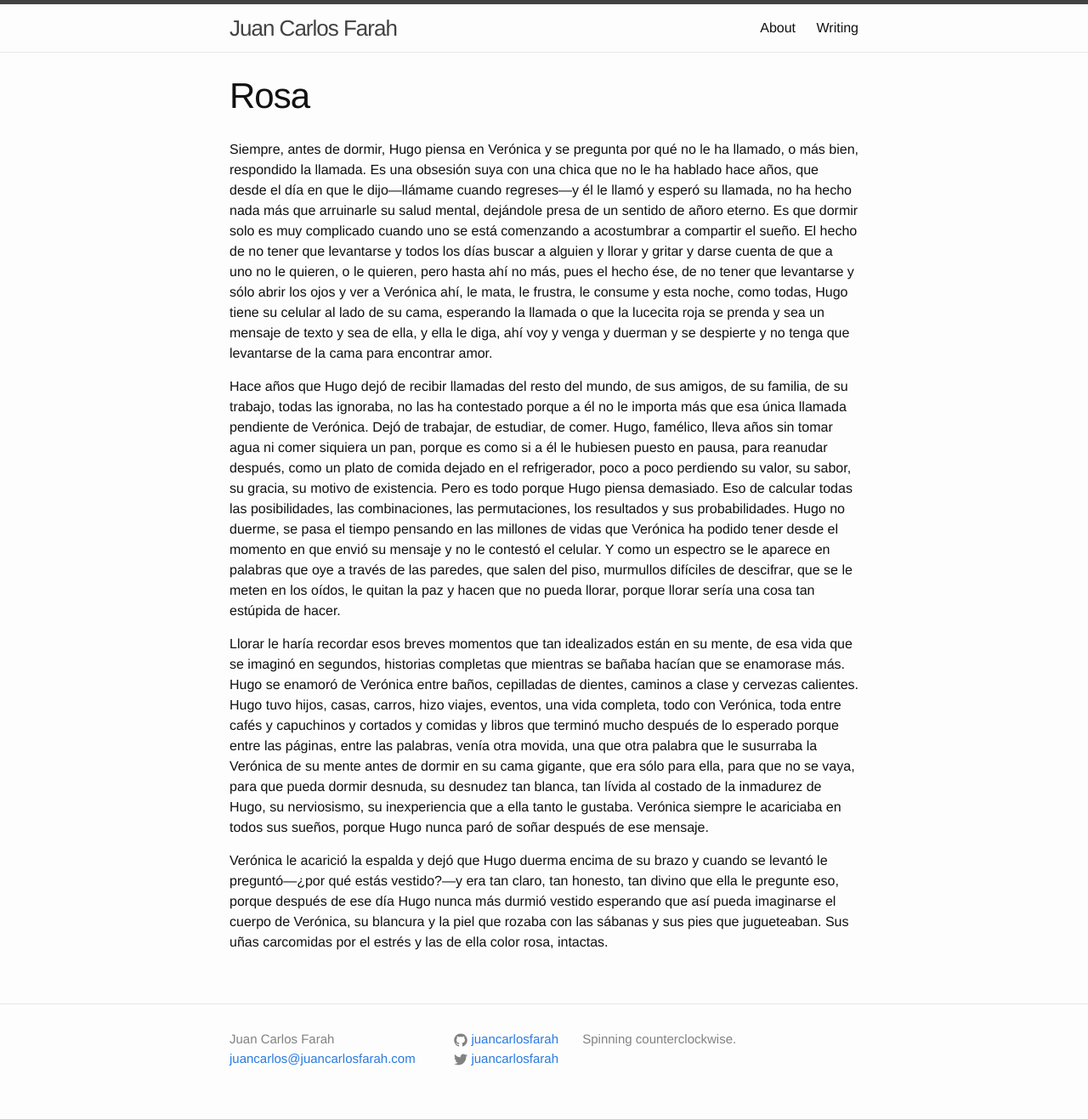
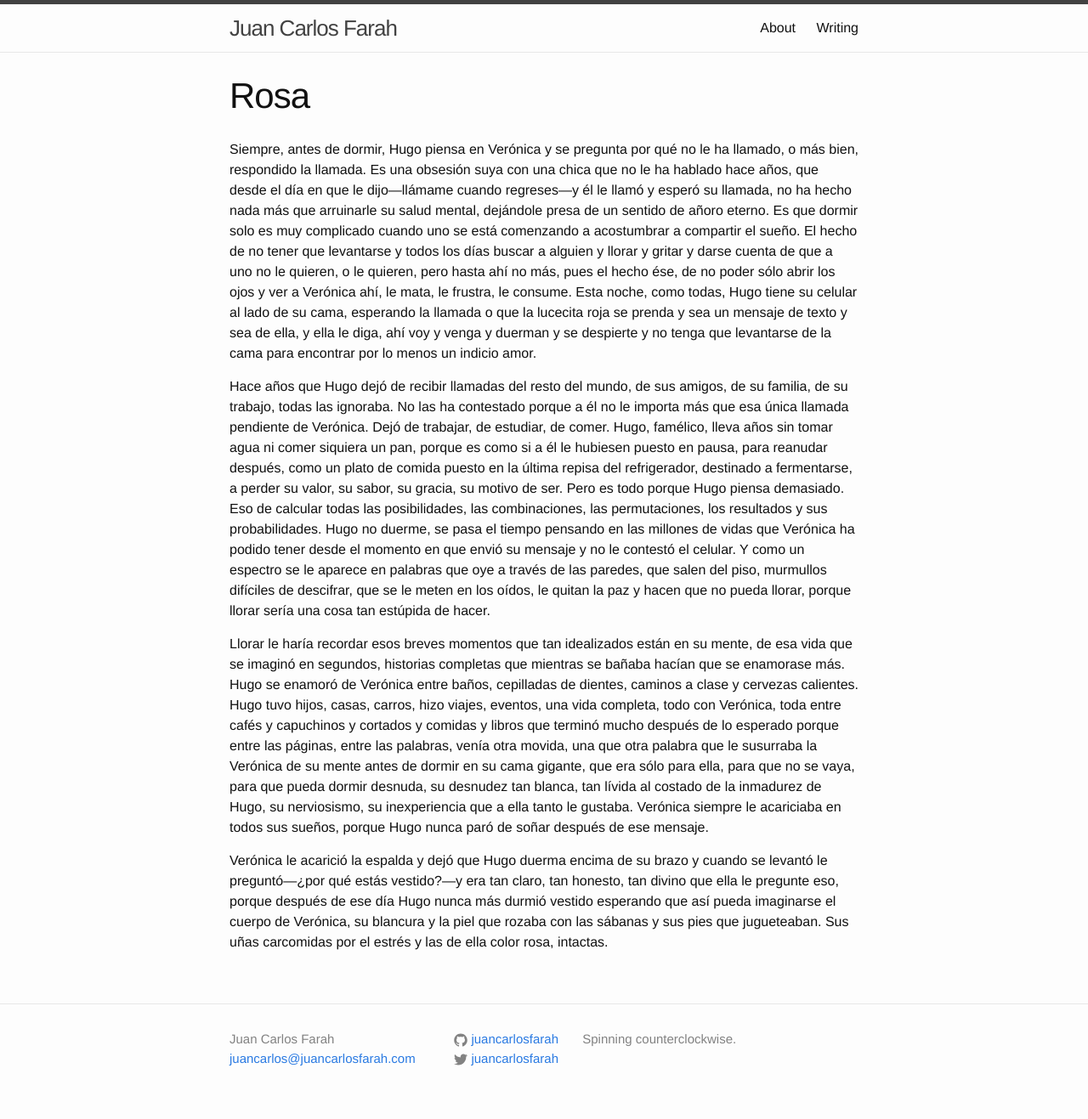
Before and after one commit to juancarlosfarah/web, a Jekyll site: the page built from writing/es/rosa.md, in a window 1280 px wide. Shown: the whole page at 85% size. Built offline with Jekyll 4.4.1, drawn with Linux system fonts in a browser that asks for light colours.

Commit message:
Edited Rosa.

```diff
--- a/writing/es/rosa.md
+++ b/writing/es/rosa.md
@@ -12,28 +12,29 @@ arruinarle su salud mental, dejándole presa de un sentido de añoro eterno. Es
 que dormir solo es muy complicado cuando uno se está comenzando a acostumbrar
 a compartir el sueño. El hecho de no tener que levantarse y todos los días
 buscar a alguien y llorar y gritar y darse cuenta de que a uno no le quieren, o
-le quieren, pero hasta ahí no más, pues el hecho ése, de no tener que levantarse
-y sólo abrir los ojos y ver a Verónica ahí, le mata, le frustra, le consume y
-esta noche, como todas, Hugo tiene su celular al lado de su cama, esperando la
-llamada o que la lucecita roja se prenda y sea un mensaje de texto y sea de
-ella, y ella le diga, ahí voy y venga y duerman y se despierte y no tenga que
-levantarse de la cama para encontrar amor.
+le quieren, pero hasta ahí no más, pues el hecho ése, de no poder sólo abrir
+los ojos y ver a Verónica ahí, le mata, le frustra, le consume. Esta noche,
+como todas, Hugo tiene su celular al lado de su cama, esperando la llamada o
+que la lucecita roja se prenda y sea un mensaje de texto y sea de ella, y
+ella le diga, ahí voy y venga y duerman y se despierte y no tenga que
+levantarse de la cama para encontrar por lo menos un indicio amor.
 
 Hace años que Hugo dejó de recibir llamadas del resto del mundo, de sus amigos,
-de su familia, de su trabajo, todas las ignoraba, no las ha contestado porque a
+de su familia, de su trabajo, todas las ignoraba. No las ha contestado porque a
 él no le importa más que esa única llamada pendiente de Verónica. Dejó de
 trabajar, de estudiar, de comer. Hugo, famélico, lleva años sin tomar agua ni
 comer siquiera un pan, porque es como si a él le hubiesen puesto en pausa, para
-reanudar después, como un plato de comida dejado en el refrigerador, poco a poco
-perdiendo su valor, su sabor, su gracia, su motivo de existencia. Pero es todo
-porque Hugo piensa demasiado. Eso de calcular todas las posibilidades, las
-combinaciones, las permutaciones, los resultados y sus probabilidades. Hugo no
-duerme, se pasa el tiempo pensando en las millones de vidas que Verónica ha
-podido tener desde el momento en que envió su mensaje y no le contestó el
-celular. Y como un espectro se le aparece en palabras que oye a través de las
-paredes, que salen del piso, murmullos difíciles de descifrar, que se le meten
-en los oídos, le quitan la paz y hacen que no pueda llorar, porque llorar sería
-una cosa tan estúpida de hacer.
+reanudar después, como un plato de comida puesto en la última
+repisa del refrigerador, destinado a fermentarse, a perder su valor, su sabor,
+su gracia, su motivo de ser. Pero es todo porque Hugo piensa demasiado. Eso
+de calcular todas las posibilidades, las combinaciones, las permutaciones,
+los resultados y sus probabilidades. Hugo no duerme, se pasa el tiempo
+pensando en las millones de vidas que Verónica ha podido tener desde el
+momento en que envió su mensaje y no le contestó el celular. Y como un
+espectro se le aparece en palabras que oye a través de las paredes, que salen
+del piso, murmullos difíciles de descifrar, que se le meten en los oídos, le
+quitan la paz y hacen que no pueda llorar, porque llorar sería una cosa tan
+estúpida de hacer.
 
 Llorar le haría recordar esos breves momentos que tan idealizados están en su
 mente, de esa vida que se imaginó en segundos, historias completas que mientras
```
